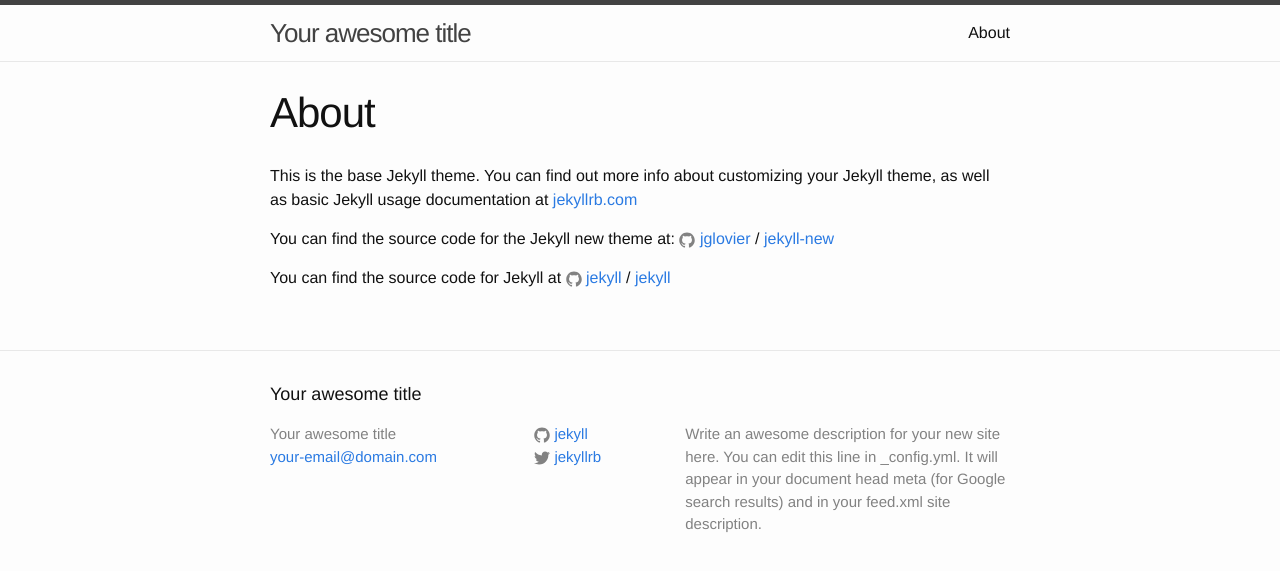
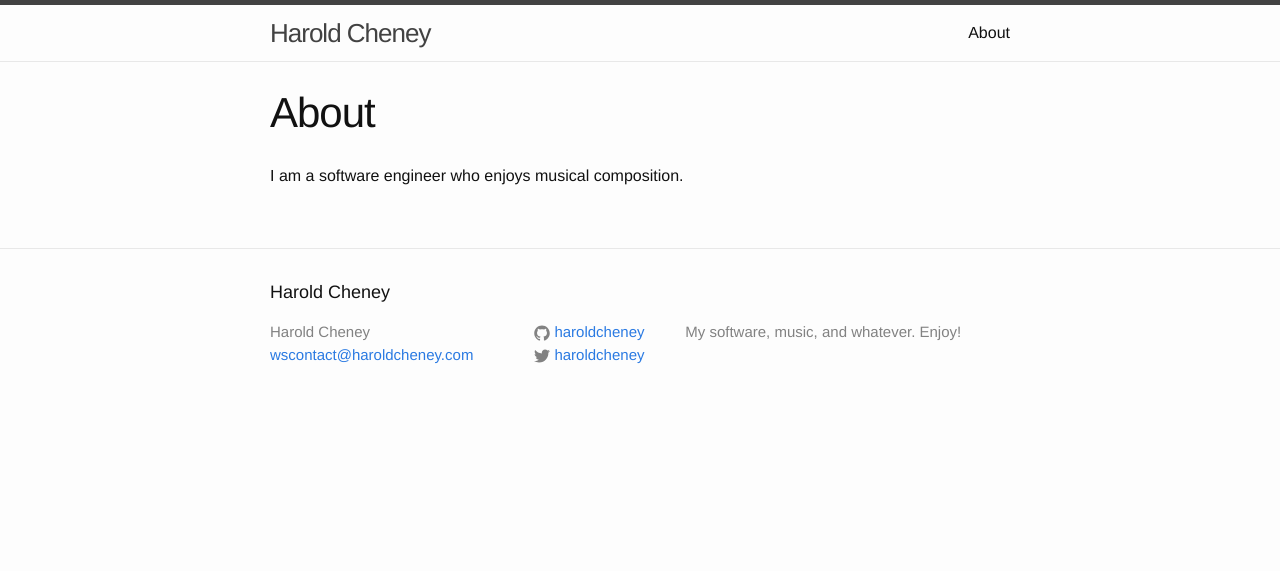
Before and after one commit to haroldcheney/haroldcheney.github.io, a Jekyll site: the page built from about.md, in a window 1280 px wide. Shown: the top 571 px of the page. Built offline with Jekyll 4.4.1, drawn with Linux system fonts in a browser that asks for light colours.

Commit message:
Customize content of default Jekyll site

```diff
--- a/_config.yml
+++ b/_config.yml
@@ -6,16 +6,14 @@
 # 'jekyll serve'. If you change this file, please restart the server process.
 
 # Site settings
-title: Your awesome title
-email: your-email@domain.com
+title: Harold Cheney
+email: wscontact@haroldcheney.com
 description: > # this means to ignore newlines until "baseurl:"
-  Write an awesome description for your new site here. You can edit this
-  line in _config.yml. It will appear in your document head meta (for
-  Google search results) and in your feed.xml site description.
+  My software, music, and whatever. Enjoy!
 baseurl: "" # the subpath of your site, e.g. /blog
-url: "http://yourdomain.com" # the base hostname & protocol for your site
-twitter_username: jekyllrb
-github_username:  jekyll
+url: "http://haroldcheney.com" # the base hostname & protocol for your site
+twitter_username: haroldcheney
+github_username:  haroldcheney
 
 # Build settings
 markdown: kramdown
--- a/about.md
+++ b/about.md
@@ -4,12 +4,4 @@ title: About
 permalink: /about/
 ---
 
-This is the base Jekyll theme. You can find out more info about customizing your Jekyll theme, as well as basic Jekyll usage documentation at [jekyllrb.com](http://jekyllrb.com/)
-
-You can find the source code for the Jekyll new theme at:
-{% include icon-github.html username="jglovier" %} /
-[jekyll-new](https://github.com/jglovier/jekyll-new)
-
-You can find the source code for Jekyll at
-{% include icon-github.html username="jekyll" %} /
-[jekyll](https://github.com/jekyll/jekyll)
+I am a software engineer who enjoys musical composition.
--- a/index.html
+++ b/index.html
@@ -13,6 +13,7 @@ layout: default
 
         <h2>
           <a class="post-link" href="{{ post.url | prepend: site.baseurl }}">{{ post.title }}</a>
+          {{ post.excerpt }}
         </h2>
       </li>
     {% endfor %}
```
Also changed, not shown: _posts/2016-08-02-welcome-to-jekyll.markdown (deleted, +0 -25 lines), _posts/2016-08-02-welcome.md (added, +11 -0 lines), README.md.
